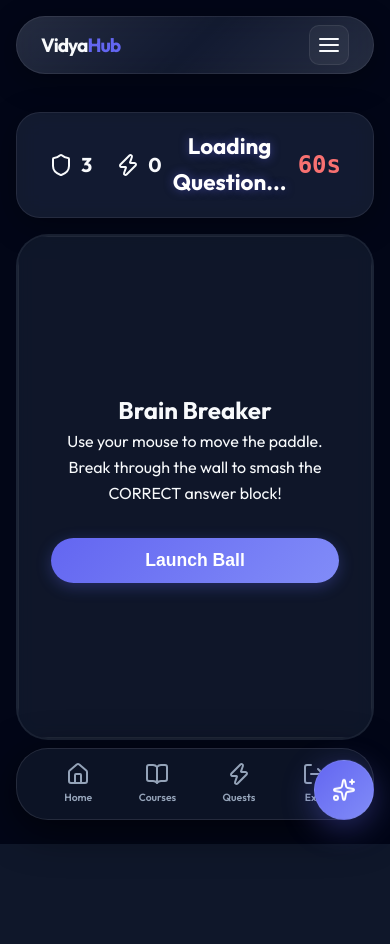
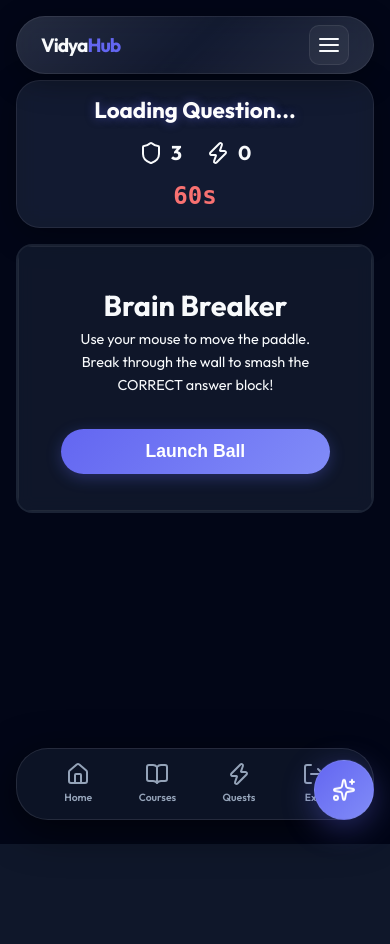
Before and after one commit to Satyam3se/VidyaHub, a Django app: page /games/brain-breaker/ in a window 390 px wide. Run offline with Django 5.2, Linux system fonts and the light colour scheme; the visitor is signed in with stand-in values (Sample User, id 1).

Commit message:
style: implement universal mobile design system for all educational games

```diff
--- a/static/css/style.css
+++ b/static/css/style.css
@@ -1800,6 +1800,136 @@ li {
 
 .hidden {
     display: none !important;
+}
+/* ==========================================================================
+   UNIVERSAL MOBILE GAME OPTIMIZATION
+   ========================================================================== */
+
+@media (max-width: 768px) {
+    /* Global Arena Tweaks */
+    .space-arena, .game-arena, .duel-arena, .battle-section, .memory-arena {
+        padding-top: 5rem !important;
+        padding-bottom: 2rem !important;
+        height: auto !important;
+        min-height: 100vh;
+        overflow-y: auto !important;
+    }
+
+    /* Universal Game Container Scaling */
+    #game-container {
+        aspect-ratio: 4/3 !important;
+        height: auto !important;
+        max-width: 100% !important;
+        border-radius: 1rem !important;
+    }
+
+    canvas {
+        width: 100% !important;
+        height: 100% !important;
+        touch-action: none;
+    }
+
+    /* Game UI Elements */
+    .game-ui {
+        padding: 0.75rem 1rem !important;
+        flex-wrap: wrap;
+        gap: 0.5rem;
+        justify-content: center !important;
+    }
+
+    .game-ui .stats {
+        width: 100%;
+        justify-content: center;
+        order: 2;
+    }
+
+    .game-ui .target-question {
+        width: 100%;
+        order: 1;
+    }
+
+    .game-ui .timer-box {
+        width: 100%;
+        text-align: center;
+        order: 3;
+    }
+
+    /* Overlays */
+    .overlay .content {
+        padding: 1.5rem !important;
+        width: 90% !important;
+    }
+
+    .overlay h1 { font-size: 1.8rem !important; }
+    .overlay p { font-size: 0.9rem !important; }
+
+    /* Battle & Quiz Grids */
+    .options-grid, .quiz-options, .grid-cols-2 {
+        grid-template-columns: 1fr !important;
+        gap: 0.75rem !important;
+    }
+
+    .option-btn, .opt-btn {
+        padding: 1rem !important;
+        font-size: 0.9rem !important;
+    }
+
+    /* Live Battle Specifics */
+    .player-grid {
+        grid-template-columns: 1fr !important;
+        display: flex !important;
+        flex-direction: column !important;
+    }
+
+    .player-stats {
+        padding: 1rem !important;
+        flex-direction: column !important;
+        gap: 1rem;
+    }
+
+    .player-sidebar {
+        margin-top: 1rem;
+        max-height: 200px;
+        overflow-y: auto;
+    }
+
+    .battle-icon-glow i {
+        width: 60px !important;
+        height: 60px !important;
+    }
+
+    /* Puzzle & Word Games */
+    .memory-grid {
+        grid-template-columns: repeat(3, 1fr) !important;
+        gap: 0.5rem !important;
+    }
+
+    .memory-card {
+        height: 100px !important;
+    }
+
+    .word-display {
+        font-size: 1.5rem !important;
+        letter-spacing: 0.3rem !important;
+    }
+
+    .scramble-card {
+        padding: 1.5rem !important;
+    }
+
+    /* Ninja/Slasher Sensitivity Areas */
+    .mobile-controls {
+        display: flex !important;
+    }
+}
+
+/* Touch-specific feedback */
+@media (hover: none) {
+    .btn:active, .option-btn:active, .opt-btn:active, .ctrl-btn:active {
+        transform: scale(0.95);
+        background: var(--primary);
+        color: white;
+    }
 }
 
 /* ==========================================================================
--- a/templates/main/brain_breaker.html
+++ b/templates/main/brain_breaker.html
@@ -60,13 +60,17 @@
     width: 100%;
     max-width: 800px;
     margin: 0 auto;
-    height: 60vh;
+    aspect-ratio: 4/3;
     background: #0f172a;
     border-radius: 2rem;
     overflow: hidden;
     border: 2px solid rgba(255,255,255,0.05);
 }
-canvas { width: 100%; height: 100%; display: block; object-fit: contain; }
+canvas { width: 100%; height: 100%; display: block; }
+
+@media (max-width: 768px) {
+    .space-arena { padding-top: 5rem; }
+}
 
 .overlay {
     position: absolute; inset: 0;
@@ -92,11 +96,20 @@ const startOverlay = document.getElementById('start-overlay');
 const gameOverOverlay = document.getElementById('game-over');
 const startBtn = document.getElementById('start-btn');
 
-let width = canvas.width;
-let height = canvas.height;
+let width = 800;
+let height = 600;
 
-let paddle = { x: width/2 - 50, y: height - 30, width: 100, height: 15 };
+function resizeCanvas() {
+    canvas.width = 800;
+    canvas.height = 600;
+}
+window.addEventListener('resize', resizeCanvas);
+resizeCanvas();
+
+const isMobile = window.innerWidth < 768;
+let paddle = { x: width/2 - (isMobile ? 75 : 50), y: height - 30, width: (isMobile ? 150 : 100), height: 15 };
 let ball = { x: width/2, y: height - 45, radius: 8, vx: 5, vy: -5, speed: 7, active: false };
+
 let bricks = [];
 let particles = [];
 let score = 0, lives = 3, gameActive = false, timeLeft = 60;
--- a/templates/main/word_scramble.html
+++ b/templates/main/word_scramble.html
@@ -82,12 +82,14 @@
 .word-display {
     font-size: 3rem;
     font-weight: 900;
-    letter-spacing: 1rem;
+    letter-spacing: 0.8rem;
     color: #fff;
     text-transform: uppercase;
     margin-bottom: 1rem;
     text-shadow: 0 0 20px rgba(99, 102, 241, 0.4);
+    word-break: break-all;
 }
+
 
 .hint-box {
     display: inline-flex;
```
Also changed, not shown: templates/main/memory_match.html (+5 -4 lines).
